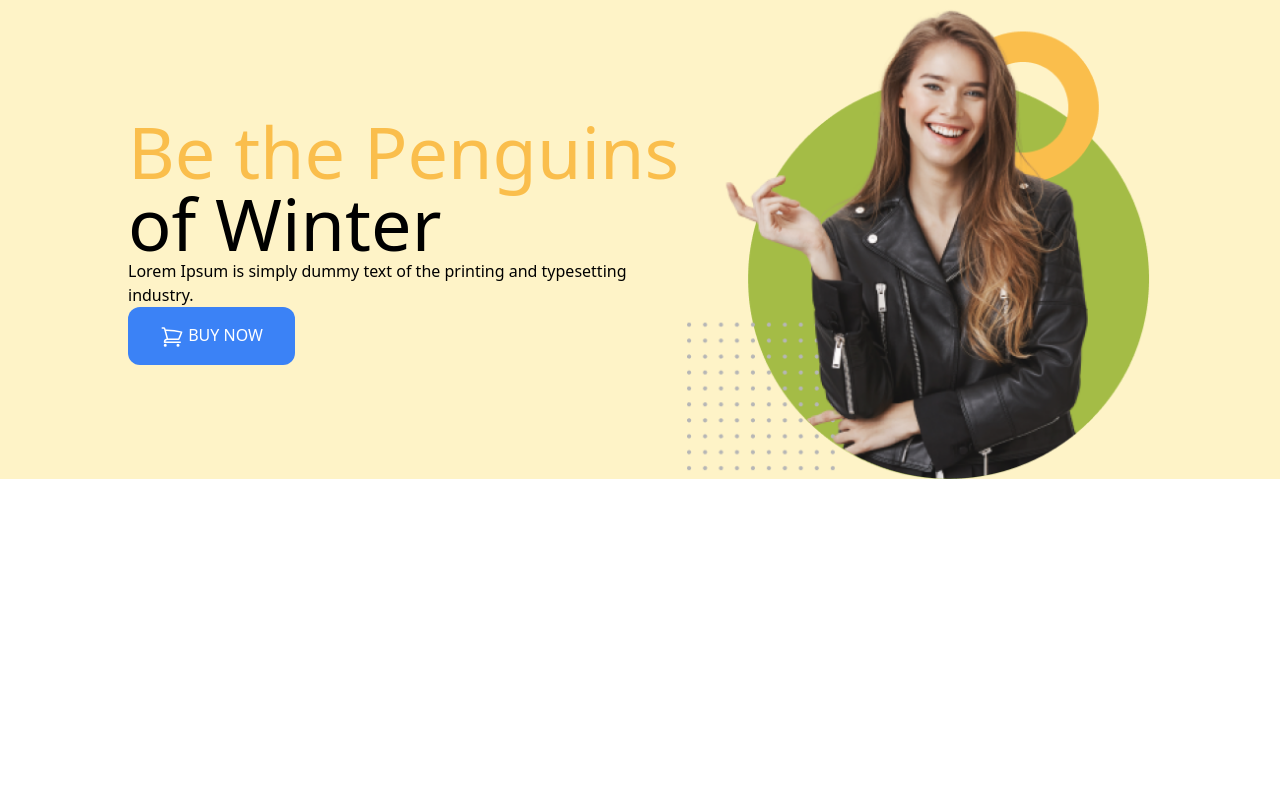
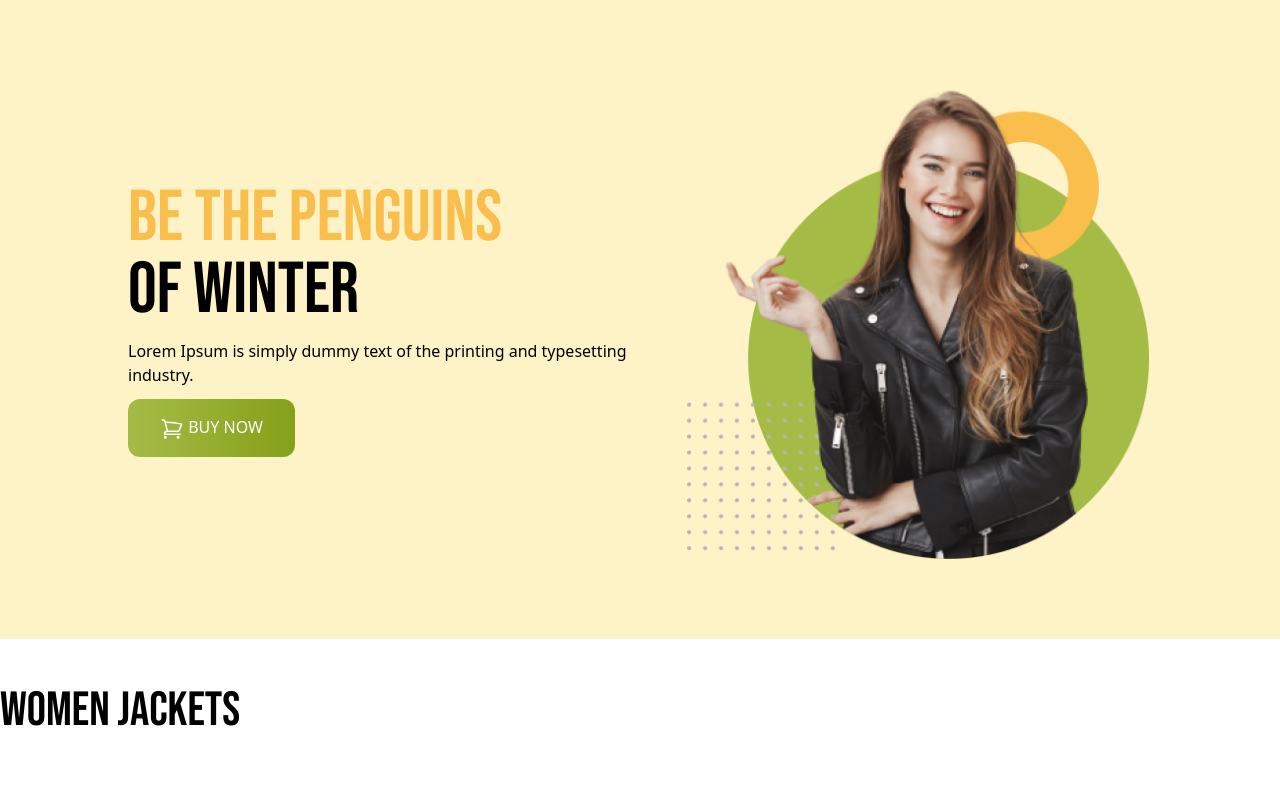
Before and after one commit to Faisal00001/penguin-fashion-with-tailwind, a plain HTML site: page index.html in a window 1280 px wide. Drawn offline with nearby package versions, Linux system fonts and the light colour scheme.

Commit message:
Finished banner section

```diff
--- a/index.html
+++ b/index.html
@@ -5,15 +5,26 @@
     <meta name="viewport" content="width=device-width, initial-scale=1.0" />
     <title>Penguin Fashion</title>
     <script src="https://cdn.tailwindcss.com"></script>
+    <link rel="preconnect" href="https://fonts.googleapis.com" />
+    <link rel="preconnect" href="https://fonts.gstatic.com" crossorigin />
+    <link
+      href="https://fonts.googleapis.com/css2?family=Bebas+Neue&display=swap"
+      rel="stylesheet"
+    />
+    <style>
+      .font-bebas {
+        font-family: "Bebas Neue", sans-serif;
+      }
+    </style>
   </head>
   <body>
-    <header class="bg-amber-100 px-32">
+    <header class="bg-amber-100 py-20 px-4 md:px-32">
       <!-- Nav section -->
       <nav></nav>
       <!-- Banner section -->
-      <div class="flex justify-between items-center">
-        <div>
-          <h1 class="text-7xl">
+      <div class="flex flex-col md:flex-row justify-between items-center">
+        <div class="space-y-3">
+          <h1 class="text-7xl uppercase font-bebas">
             <span class="text-[#FABE4C]"> Be the Penguins</span>
             <br />
             of Winter
@@ -23,7 +34,7 @@
             industry.
           </p>
           <button
-            class="py-4 px-8 bg-blue-500 rounded-xl uppercase text-white font-medium"
+            class="py-4 px-8 bg-gradient-to-r from-[#A4BC46] to-[#85A019] rounded-xl uppercase text-white font-medium"
           >
             <svg
               xmlns="http://www.w3.org/2000/svg"
@@ -48,7 +59,11 @@
         </div>
       </div>
     </header>
-    <main></main>
+    <main class="max-w-7xl mx-auto">
+      <section class="py-12">
+        <h3 class="text-5xl font-bebas">Women Jackets</h3>
+      </section>
+    </main>
     <footer></footer>
   </body>
 </html>
```
